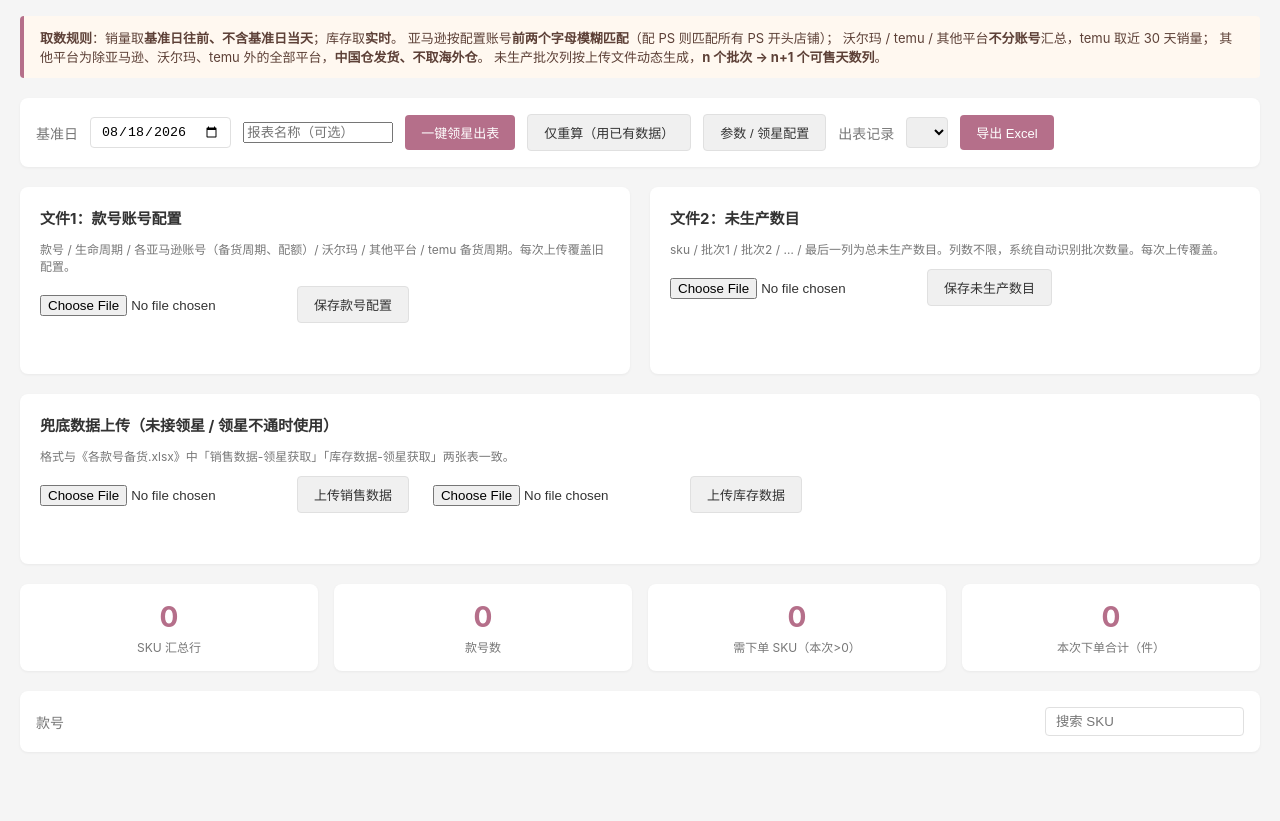
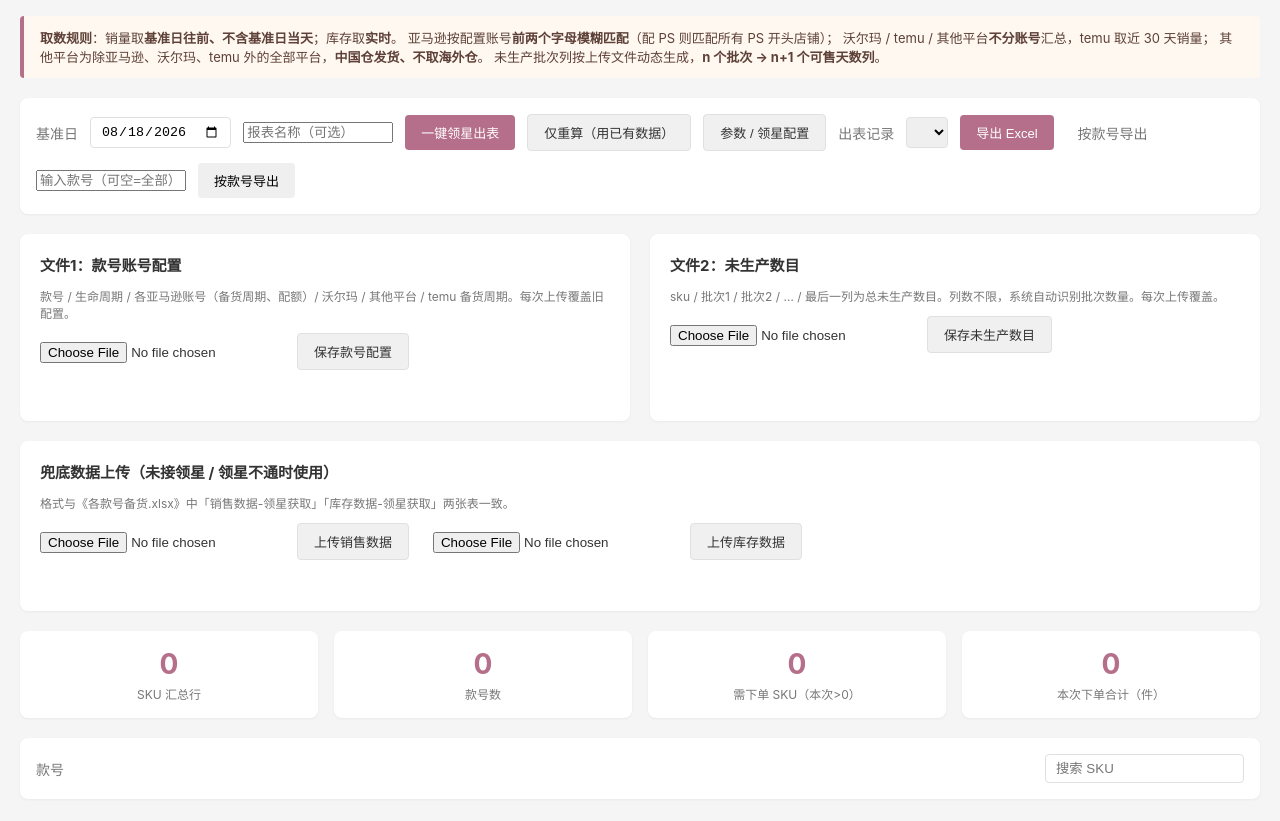
Before and after one commit to zwsguithb/work-Stock-up-System, a plain HTML site: page static/index.html in a window 1280 px wide. Shown: the part 73-894 px from the top of the page. Drawn offline with Linux system fonts and the light colour scheme; no server answers.

Commit message:
deploy: update static/index.html

```diff
--- a/static/index.html
+++ b/static/index.html
@@ -34,6 +34,10 @@
       <label>出表记录</label>
       <select id="reportHistory"></select>
       <button class="btn btn-primary" id="btnExport">导出 Excel</button>
+      <span class="divider"></span>
+      <label>按款号导出</label>
+      <input type="text" id="exportStyleCode" placeholder="输入款号（可空=全部）" style="width:150px" />
+      <button class="btn btn-accent" id="btnExportByStyle">按款号导出</button>
       <span id="sourceInfo" class="subtitle"></span>
     </div>
 
```
